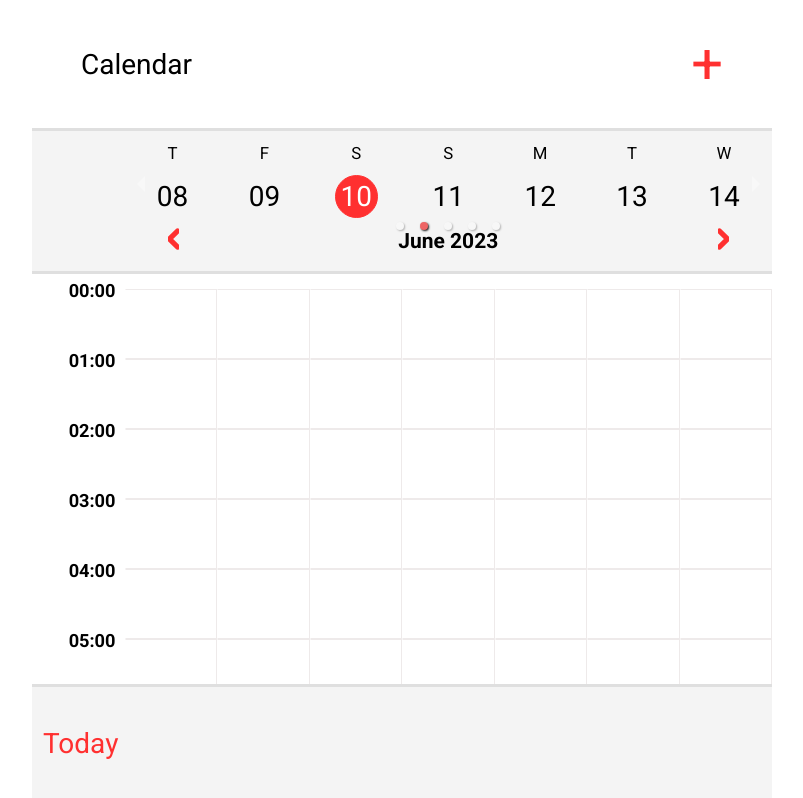
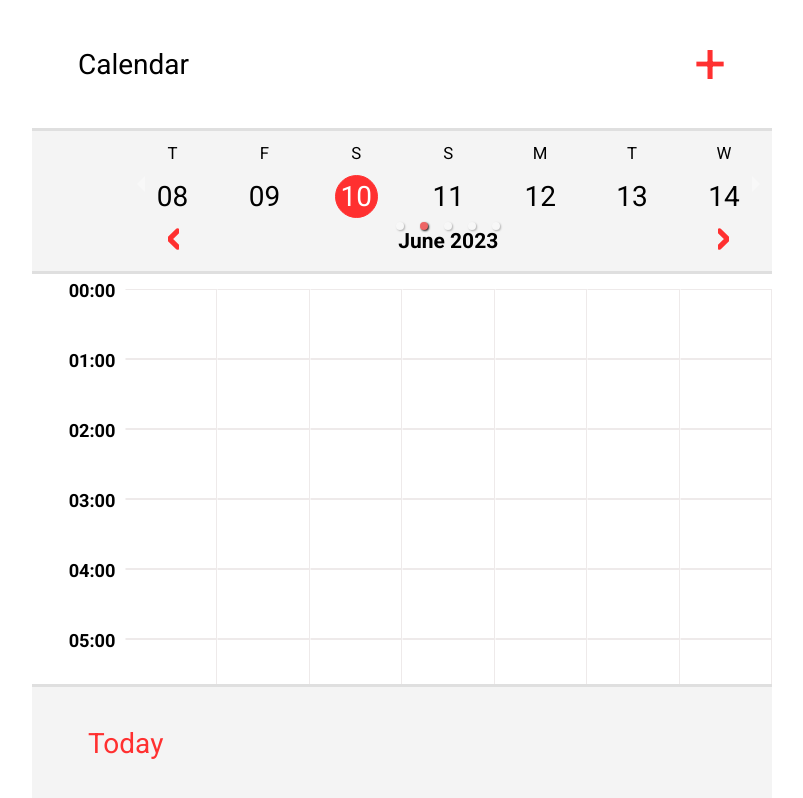
Before and after one commit to pirogHub/calendar, a React (Create React App) app: page / in a window 1280 px wide. Shown: the whole page, without its empty margins (238-1041 px from the left). Built offline with nearby package versions, Linux system fonts and the light colour scheme.

Commit message:
fix rems8

```diff
--- a/src/components/CalendarHeader.jsx
+++ b/src/components/CalendarHeader.jsx
@@ -24,7 +24,7 @@ export default CalendarHeader
 const StyledCalendarHeader = styled.header`
      min-height: 128px;
     padding: 0px;
-    padding-inline: 48px;
+    /* padding-inline: 48px; */
     box-sizing: border-box;
     display: flex;
     justify-content: space-between;
@@ -33,6 +33,7 @@ const StyledCalendarHeader = styled.header`
 
     @media all and (max-width: 600px) {
         min-height: 110px;
+        /* padding-inline: 18px; */
     }
 
     @media all and (max-width: 400px) {
--- a/src/components/ui/StyledBtn.js
+++ b/src/components/ui/StyledBtn.js
@@ -3,7 +3,7 @@ import { styled } from "styled-components";
 export const StyledBtn = styled.button`
     --color: ${props => props.$isNotActivity ? props.theme.color_simple : props.theme.color_active};
     --bsh: 0px 0px 3px ${props => props.theme.color_active_hover};
-    -padding:  ${props => props.theme.$withoutPudding ? 0 : "45px"};
+    --padding:  ${props => props.$withoutPadding ? "0" : "45px"};
 
     padding-block: 5px;
     padding-inline: var(--padding);
@@ -33,16 +33,15 @@ export const StyledBtn = styled.button`
 
 
     @media all and (max-width: 500px) {
-        -padding:  ${props => props.theme.$withoutPudding ? 0 : "35px"};
-    padding-inline: var(--padding);
+
+    padding-inline:  ${props => props.$withoutPadding ? 0 : "35px"};
     }
 
     @media all and (max-width: 390px) {
-        -padding:  ${props => props.theme.$withoutPudding ? 0 : "25px"};
-        padding-inline: var(--padding);
+
+        padding-inline: ${props => props.$withoutPadding ? "0" : "25px"};
     }
     @media all and (max-width: 300px) {
-        -padding:  ${props => props.theme.$withoutPudding ? 0 : "15px"};
-        padding-inline: var(--padding);
+                padding-inline:  ${props => props.$withoutPadding ? "0" : "15px"};
     }
 `
--- a/src/components/ui/WeekBar/MonthToggler.jsx
+++ b/src/components/ui/WeekBar/MonthToggler.jsx
@@ -21,7 +21,7 @@ export default function WeekToggler() {
         <MonthTogglerWrapper
         >
             <StyledBtn
-                $withoutPudding
+                $withoutPadding={true}
                 onClick={onClickPrev}
             >
                 <Arrow />
@@ -30,7 +30,7 @@ export default function WeekToggler() {
                 {dayjs(new Date(dayjs().year(), monthIndex)).format("MMMM YYYY")}
             </h2>
             <StyledBtn
-                $withoutPudding
+                $withoutPadding={true}
                 onClick={onClickNext}
             >
                 <Arrow isRight />
```
